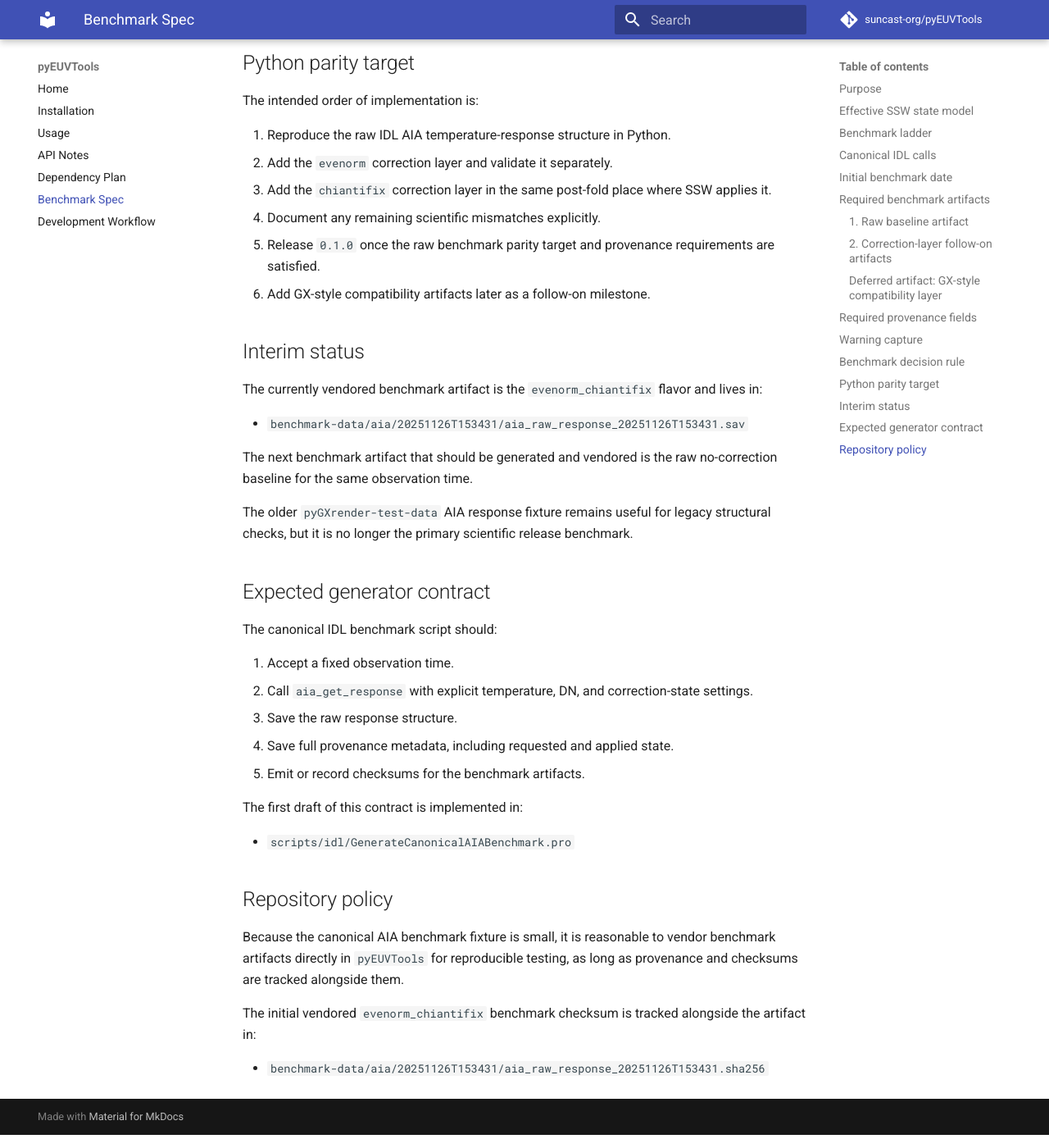
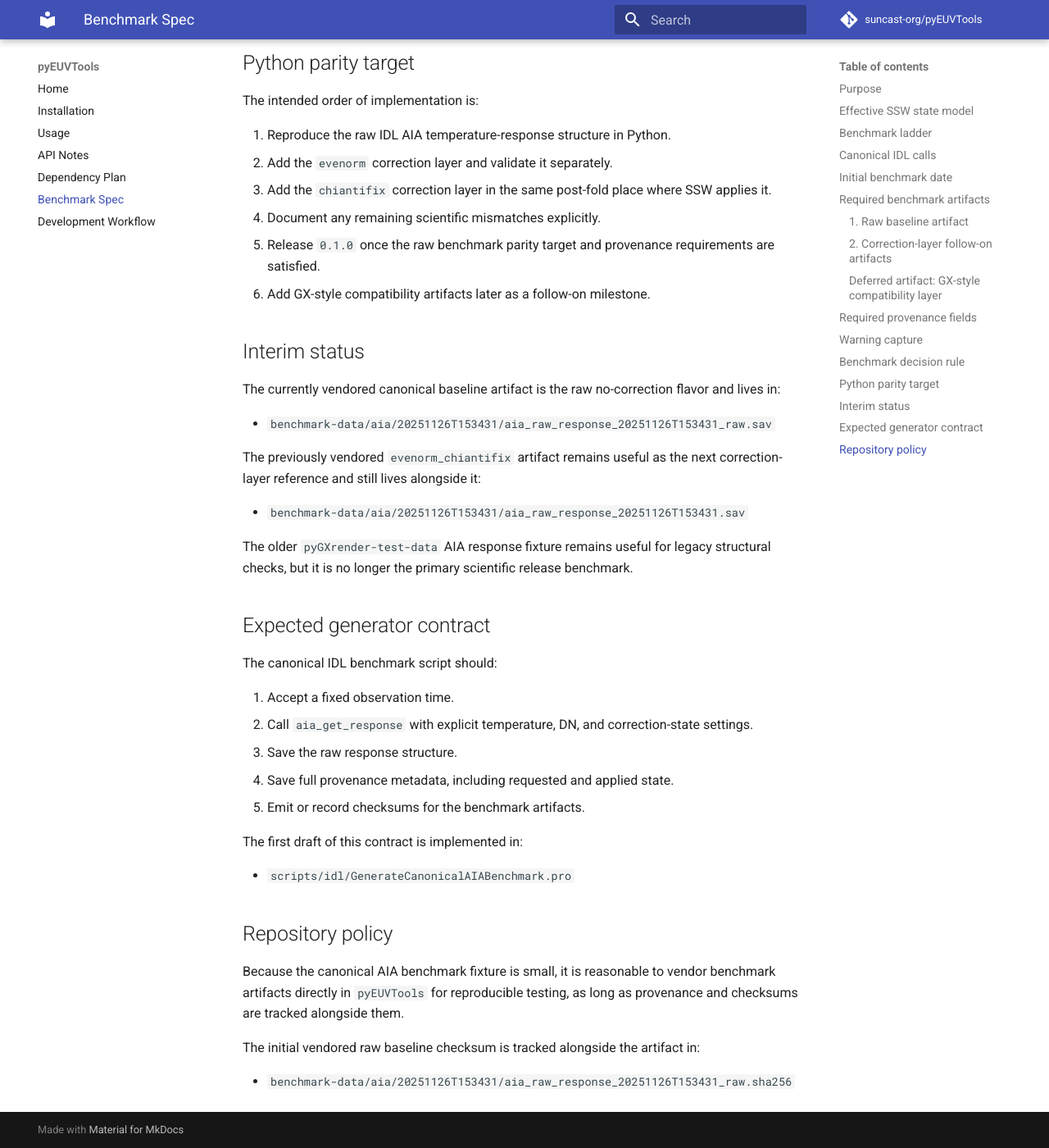
Before and after one commit to suncast-org/pyEUVTools, an MkDocs documentation site: the page built from docs/benchmark_spec.md, in a window 1280 px wide and 1400 px high, scrolled down 4208 px. Shown: the whole window at 82% size. Built offline with MkDocs 1.6.1 and Material for MkDocs 9.7.7, drawn with Linux system fonts in a browser that asks for light colours; comment, search, counter and statistics services are not loaded.

Commit message:
Make raw AIA benchmark the canonical baseline

```diff
--- a/docs/benchmark_spec.md
+++ b/docs/benchmark_spec.md
@@ -180,12 +180,14 @@ The intended order of implementation is:
 
 ## Interim status
 
-The currently vendored benchmark artifact is the `evenorm_chiantifix` flavor and lives in:
+The currently vendored canonical baseline artifact is the raw no-correction flavor and lives in:
+
+- `benchmark-data/aia/20251126T153431/aia_raw_response_20251126T153431_raw.sav`
+
+The previously vendored `evenorm_chiantifix` artifact remains useful as the next
+correction-layer reference and still lives alongside it:
 
 - `benchmark-data/aia/20251126T153431/aia_raw_response_20251126T153431.sav`
-
-The next benchmark artifact that should be generated and vendored is the raw
-no-correction baseline for the same observation time.
 
 The older `pyGXrender-test-data` AIA response fixture remains useful for legacy
 structural checks, but it is no longer the primary scientific release benchmark.
@@ -211,7 +213,6 @@ Because the canonical AIA benchmark fixture is small, it is reasonable to vendor
 benchmark artifacts directly in `pyEUVTools` for reproducible testing, as long
 as provenance and checksums are tracked alongside them.
 
-The initial vendored `evenorm_chiantifix` benchmark checksum is tracked alongside
-the artifact in:
+The initial vendored raw baseline checksum is tracked alongside the artifact in:
 
-- `benchmark-data/aia/20251126T153431/aia_raw_response_20251126T153431.sha256`
+- `benchmark-data/aia/20251126T153431/aia_raw_response_20251126T153431_raw.sha256`
```
Also changed, not shown: docs/dependency_plan.md (+4 -4 lines), 3 other files.
